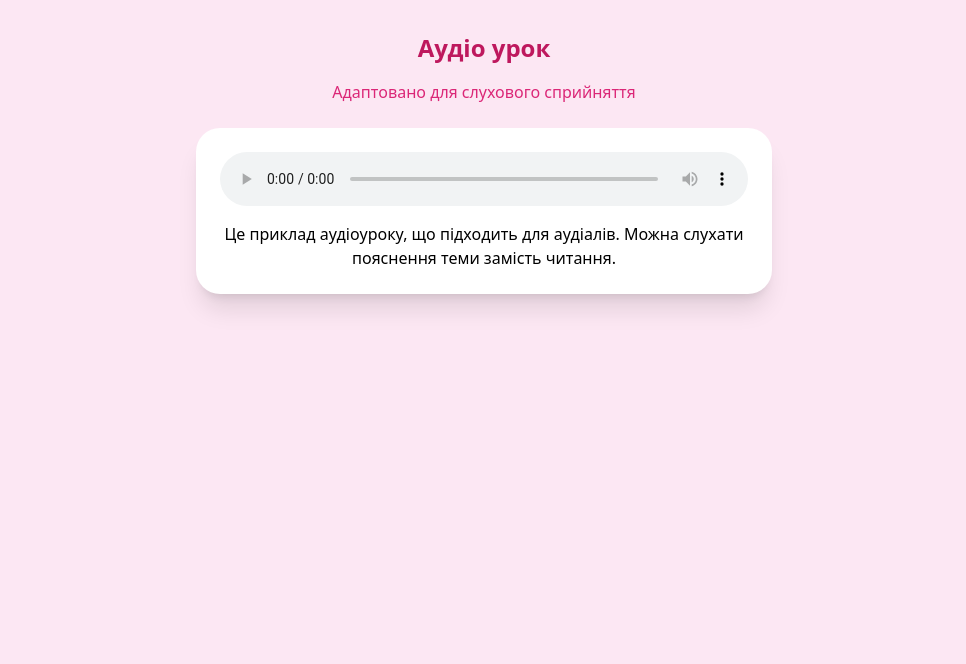
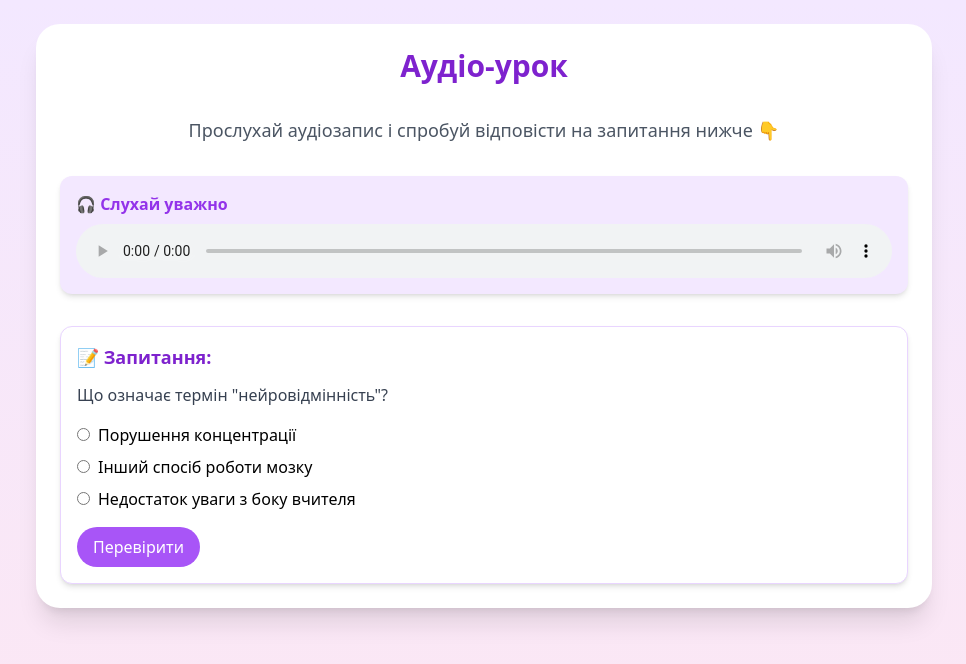
Before and after one commit to Milana-Budzanovska/learning, a React (Vite) app: page /audio in a window 1280 px wide. Shown: the top 664 px of the page, without its empty margins (156-1122 px from the left). Built offline with nearby package versions, Linux system fonts and the light colour scheme; the HTML template or start-up script is replaced by a standard one.

Commit message:
Update AudioLesson.tsx

```diff
--- a/src/AudioLesson.tsx
+++ b/src/AudioLesson.tsx
@@ -1,19 +1,78 @@
-import React from "react";
+import React, { useState } from 'react';
 
-const AudioLesson = () => {
+const AudioLessonPage = () => {
+  const [selectedAnswer, setSelectedAnswer] = useState('');
+  const [isSubmitted, setIsSubmitted] = useState(false);
+  const correctAnswer = 'B';
+
+  const handleSubmit = () => {
+    setIsSubmitted(true);
+  };
+
   return (
-    <div className="min-h-screen bg-pink-100 p-8 text-center">
-      <h1 className="text-2xl font-bold text-pink-700 mb-4">Аудіо урок</h1>
-      <p className="mb-6 text-pink-600">Адаптовано для слухового сприйняття</p>
-      <div className="bg-white p-6 rounded-3xl shadow-xl max-w-xl mx-auto">
-        <audio controls className="w-full mb-4">
-          <source src="https://www.soundhelix.com/examples/mp3/SoundHelix-Song-1.mp3" type="audio/mpeg" />
-          Your browser does not support the audio element.
-        </audio>
-        <p>Це приклад аудіоуроку, що підходить для аудіалів. Можна слухати пояснення теми замість читання.</p>
+    <div className="min-h-screen bg-gradient-to-b from-purple-100 to-pink-100 p-6 font-sans">
+      <div className="bg-white rounded-3xl shadow-xl p-6 max-w-4xl mx-auto space-y-8">
+        <h1 className="text-3xl font-bold text-center text-purple-700 mb-4">Аудіо-урок</h1>
+        <p className="text-center text-gray-600 text-lg">
+          Прослухай аудіозапис і спробуй відповісти на запитання нижче 👇
+        </p>
+
+        <div className="bg-purple-100 p-4 rounded-xl shadow-md">
+          <h3 className="font-semibold text-purple-600 mb-2">🎧 Слухай уважно</h3>
+          <audio controls className="w-full">
+            <source src="https://www.soundhelix.com/examples/mp3/SoundHelix-Song-1.mp3" type="audio/mpeg" />
+            Ваш браузер не підтримує аудіо.
+          </audio>
+        </div>
+
+        <div className="bg-white p-4 rounded-xl shadow-md border border-purple-200">
+          <h3 className="text-lg font-bold mb-3 text-purple-700">📝 Запитання:</h3>
+          <p className="mb-4 text-gray-700">Що означає термін "нейровідмінність"?</p>
+
+          <div className="space-y-2">
+            {['A', 'B', 'C'].map((opt) => (
+              <label key={opt} className="block">
+                <input
+                  type="radio"
+                  name="answer"
+                  value={opt}
+                  disabled={isSubmitted}
+                  onChange={(e) => setSelectedAnswer(e.target.value)}
+                  className="mr-2"
+                />
+                {opt === 'A' && 'Порушення концентрації'}
+                {opt === 'B' && 'Інший спосіб роботи мозку'}
+                {opt === 'C' && 'Недостаток уваги з боку вчителя'}
+              </label>
+            ))}
+          </div>
+
+          {!isSubmitted ? (
+            <button
+              onClick={handleSubmit}
+              className="mt-4 bg-purple-500 text-white py-2 px-4 rounded-full hover:bg-purple-700 transition"
+            >
+              Перевірити
+            </button>
+          ) : (
+            <div className="mt-4 text-lg font-semibold">
+              {selectedAnswer === correctAnswer ? (
+                <span className="text-green-600">✅ Правильно! Молодець!</span>
+              ) : (
+                <span className="text-red-600">❌ Невірно. Правильна відповідь — {correctAnswer}.</span>
+              )}
+            </div>
+          )}
+        </div>
+
+        {isSubmitted && (
+          <div className="text-center text-purple-600 text-xl mt-6">
+            🐬 Флік каже: "Ти чудово впорався! Продовжуй навчання!"
+          </div>
+        )}
       </div>
     </div>
   );
 };
 
-export default AudioLesson;
+export default AudioLessonPage;
```
